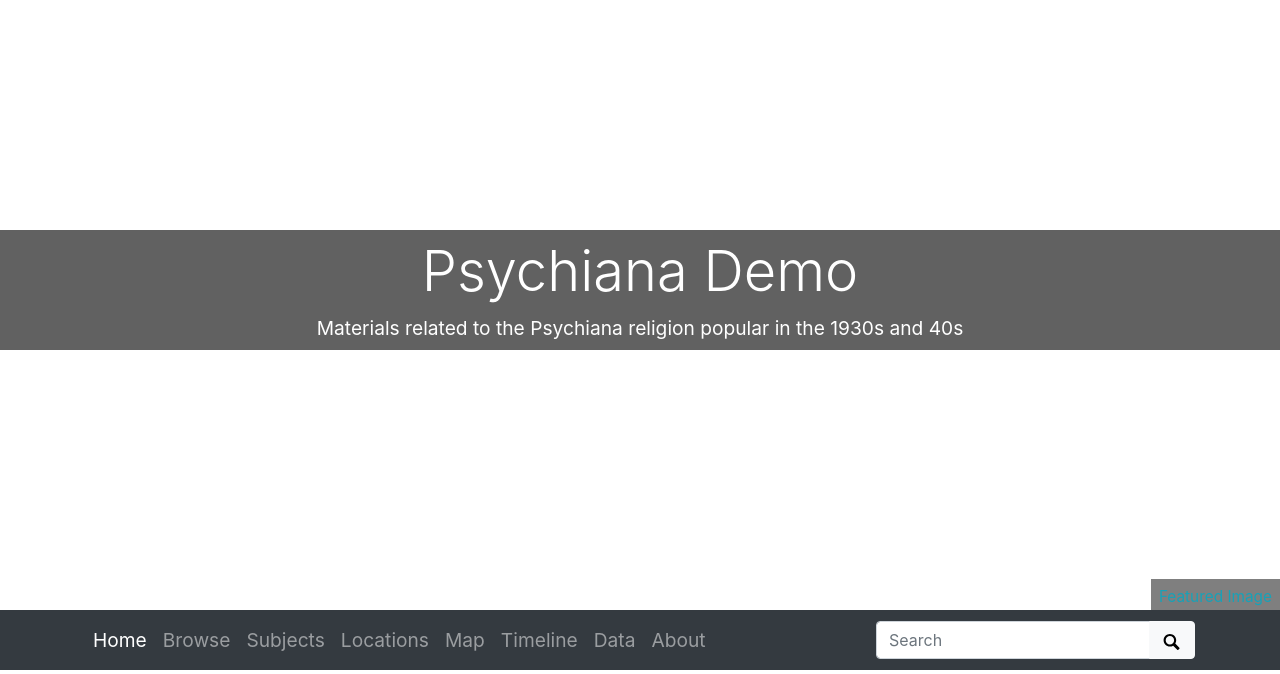
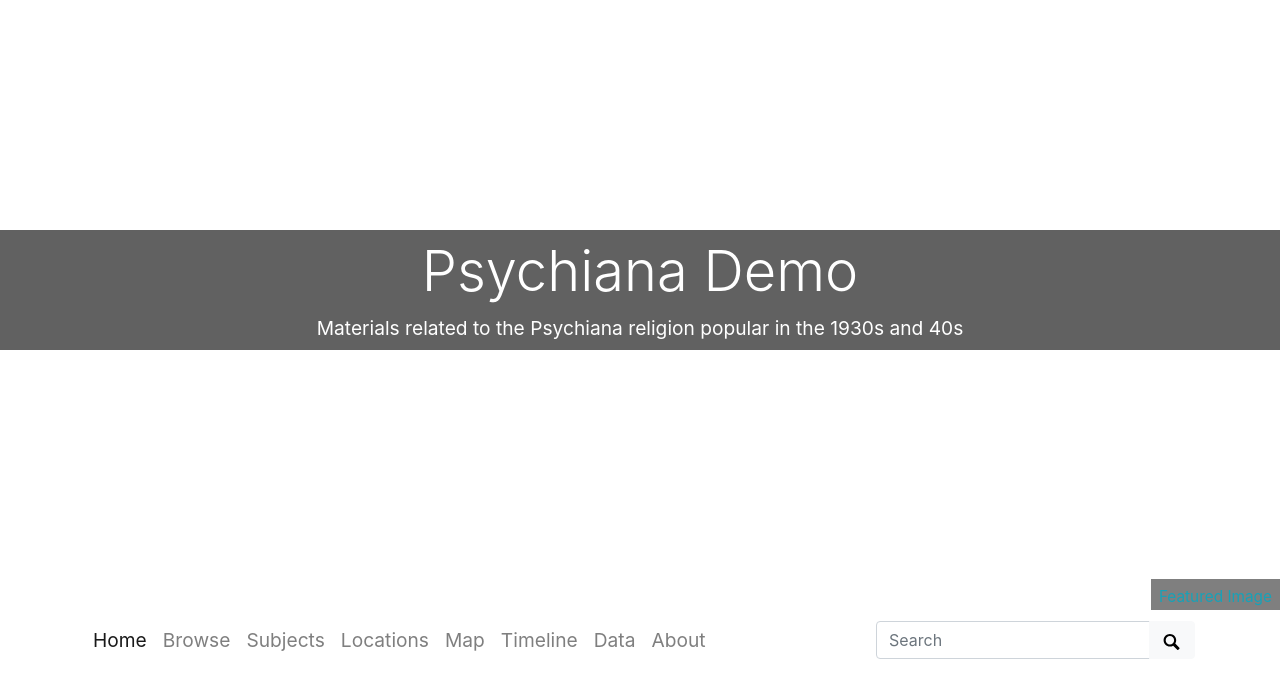
Before and after one commit to kxuidaho/collectionbuilder-attempt, a Jekyll site: the page built from index.md, in a window 1280 px wide. Shown: the top 674 px of the page. Built offline with Jekyll 4.4.1, drawn with Linux system fonts in a browser that asks for light colours; grey boxes are pictures that could not be loaded.

Commit message:
updated navbar colors

```diff
--- a/_data/theme.yml
+++ b/_data/theme.yml
@@ -69,10 +69,10 @@
 # NAVBAR COLORS
 # If you'd like to change the color of the nav-bar and links, adjust the below.
 # Choose from "navbar-light" for use with light background colors, or "navbar-dark" for dark background colors
-navbar-color: navbar-dark
+navbar-color: navbar-light
 # navbar background color
 # Choose from bg-primary, bg-secondary, bg-success, bg-danger, bg-warning, bg-info, bg-light, bg-dark, bg-white
-navbar-background: bg-dark
+navbar-background: bg-white
 
 # BOOTSWATCH THEMES
 # You can replace the standard Bootstrap theme with a Bootswatch (https://github.com/thomaspark/bootswatch) option
```
